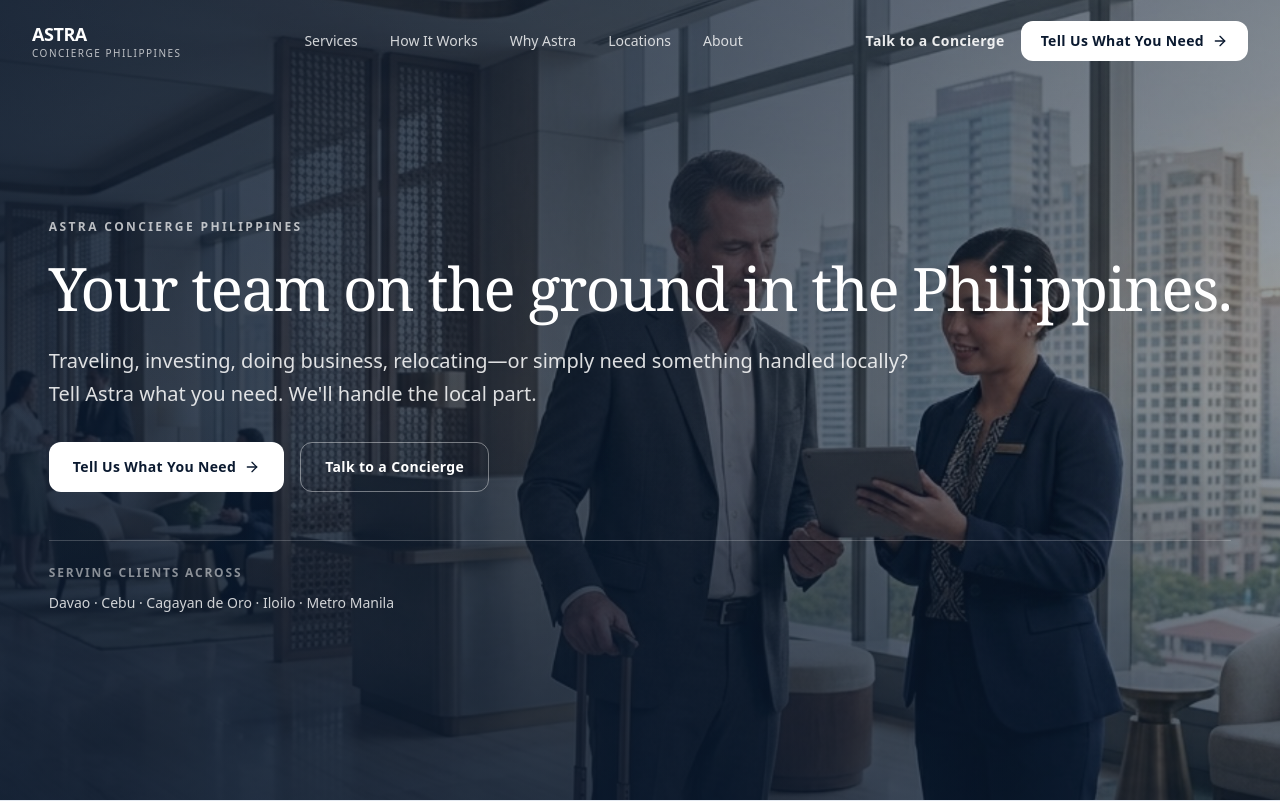
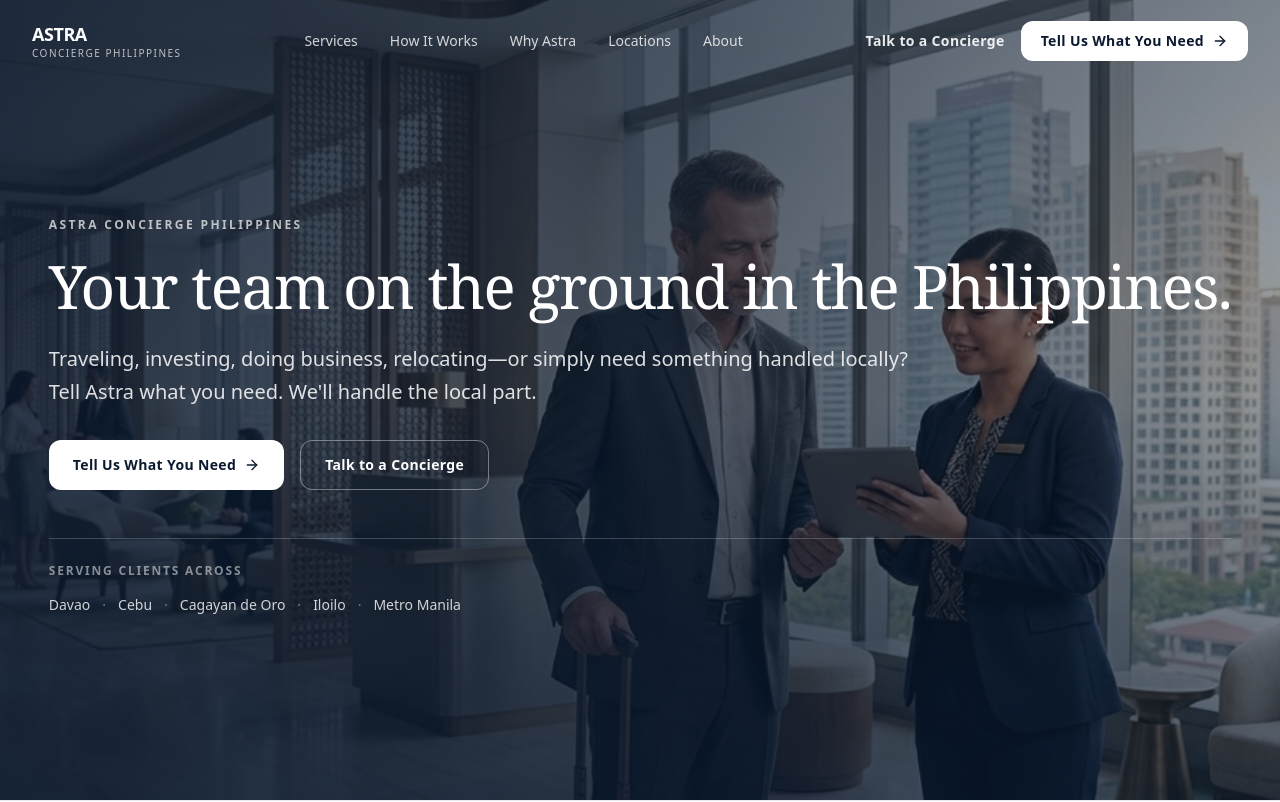
Before and after one commit to AllJacks1/astra_concierge_landing_page, a Next.js app: page / in a window 1280 px wide. Shown: the top 802 px of the page. Built offline with nearby package versions, Linux system fonts and the light colour scheme; a web font is replaced by a local one.

Commit message:
feat(ui): city badges

```diff
--- a/src/app/components/home/Hero.tsx
+++ b/src/app/components/home/Hero.tsx
@@ -53,12 +53,20 @@ export function Hero() {
           </div>
 
           <div className="pt-6 border-t border-white/20">
-            <p className="text-xs font-semibold tracking-[0.15em] uppercase text-white/50 mb-3">
+            <p className="text-xs font-semibold tracking-[0.15em] uppercase text-white/50 mb-4">
               Serving clients across
             </p>
-            <p className="text-sm text-white/80 font-medium">
-              Davao · Cebu · Cagayan de Oro · Iloilo · Metro Manila
-            </p>
+            <div className="flex flex-wrap items-center gap-x-3 gap-y-1.5 text-sm text-white/80 font-medium">
+              <span>Davao</span>
+              <span className="text-white/40">·</span>
+              <span>Cebu</span>
+              <span className="text-white/40">·</span>
+              <span>Cagayan de Oro</span>
+              <span className="text-white/40">·</span>
+              <span>Iloilo</span>
+              <span className="text-white/40">·</span>
+              <span>Metro Manila</span>
+            </div>
           </div>
         </div>
       </div>
```
